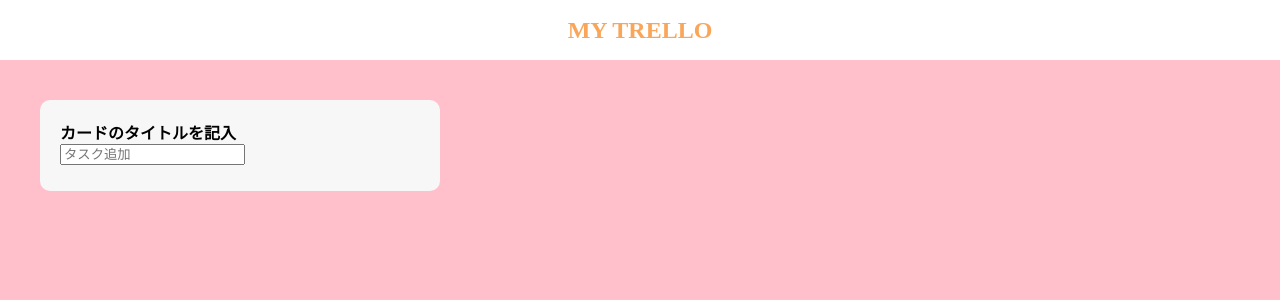
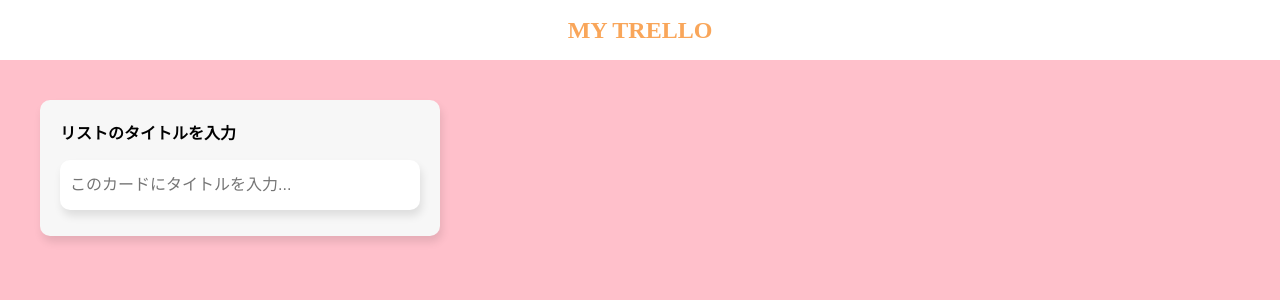
Before and after one commit to nakanoyuki/trello, a React (Vite) app: page / in a window 1280 px wide. Shown: the top 300 px of the page. Built offline with nearby package versions, Linux system fonts and the light colour scheme.

Commit message:
css:タスクカードのcss追記

```diff
--- a/src/components/atoms/input/TaskInput.tsx
+++ b/src/components/atoms/input/TaskInput.tsx
@@ -1,5 +1,6 @@
 import { Dispatch, FC, SetStateAction } from "react";
 import { useState } from "react";
+import styled from "styled-components";
 import { TaskType } from "../../../type/task";
 
 type Props = {
@@ -28,9 +29,10 @@
   return (
     <div>
       <form onSubmit={onHandleSubmit}>
-        <input
+        <SInput
+          autoFocus={false}
           type="text"
-          placeholder="タスク追加"
+          placeholder="このカードにタイトルを入力..."
           onChange={onHandleInputText}
           value={inputText}
         />
@@ -39,4 +41,14 @@
   );
 };
 
+const SInput = styled.input`
+  width: 100%;
+  padding: 16px 10px;
+  border: none;
+  border-radius: 10px;
+  font-size: 16px;
+  line-height: 16px;
+  box-shadow: 2px 6px 8px 0px rgb(0 0 0 / 10%);
+`;
+
 export default TaskInput;
--- a/src/components/task/TaskCard.tsx
+++ b/src/components/task/TaskCard.tsx
@@ -28,5 +28,6 @@
   background: #f7f7f7;
   border-radius: 10px;
   padding: 20px 20px 26px;
+  box-shadow: 2px 6px 8px 0px rgb(0 0 0 / 10%);
 `;
 export default TaskCard;
--- a/src/components/task/card/Task.tsx
+++ b/src/components/task/card/Task.tsx
@@ -1,9 +1,19 @@
 import { FC, ReactNode } from "react";
+import styled from "styled-components";
 import { TaskType } from "../../../type/task";
 
 // const Task: FC<TaskType> = (props) => {
 const Task: FC<{ task: TaskType }> = ({ task }) => {
-  return <div>{task.text}</div>;
+  return <STaskCard>{task.text}</STaskCard>;
 };
 
+const STaskCard = styled.li`
+  background: #fff;
+  padding: 10px;
+  border-radius: 10px;
+  list-style-type: none;
+  margin: 0 auto 20px;
+  box-shadow: 2px 6px 8px 0px rgb(0 0 0 / 10%);
+`;
+
 export default Task;
--- a/src/components/task/card/TaskCardTitle.tsx
+++ b/src/components/task/card/TaskCardTitle.tsx
@@ -5,7 +5,7 @@
   // クリックしたかどうか
   const [isClick, setIsClick] = useState(false);
   const [inputCardTitle, setInputCardTitle] =
-    useState("カードのタイトルを記入");
+    useState("リストのタイトルを入力");
   const onClickHandle = () => {
     setIsClick(true);
   };
--- a/src/components/task/card/Tasks.tsx
+++ b/src/components/task/card/Tasks.tsx
@@ -1,4 +1,5 @@
 import React, { FC } from "react";
+import styled from "styled-components";
 import { TaskType } from "../../../type/task";
 import Task from "../card/Task";
 
@@ -10,21 +11,16 @@
 // const Tasks = ( props:TasksProps ) => {
 const Tasks: FC<TasksProps> = ({ taskList }) => {
   return (
-    <div>
+    <STaskCards>
       {taskList.map((task) => (
         <Task task={task} />
       ))}
-    </div>
+    </STaskCards>
   );
 };
-// const Tasks: FC<TasksProps> = ({ taskList }) => {
-//   return (
-//     <div>
-//       {taskList.map((task) => (
-//         <Task task={task} />
-//       ))}
-//     </div>
-//   );
-// };
+
+const STaskCards = styled.ul`
+  padding: 0;
+`;
 
 export default Tasks;
```
